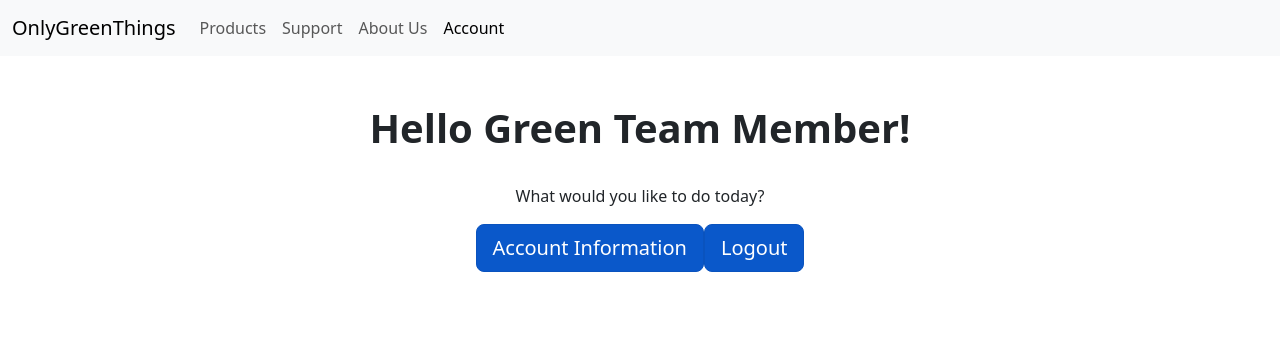
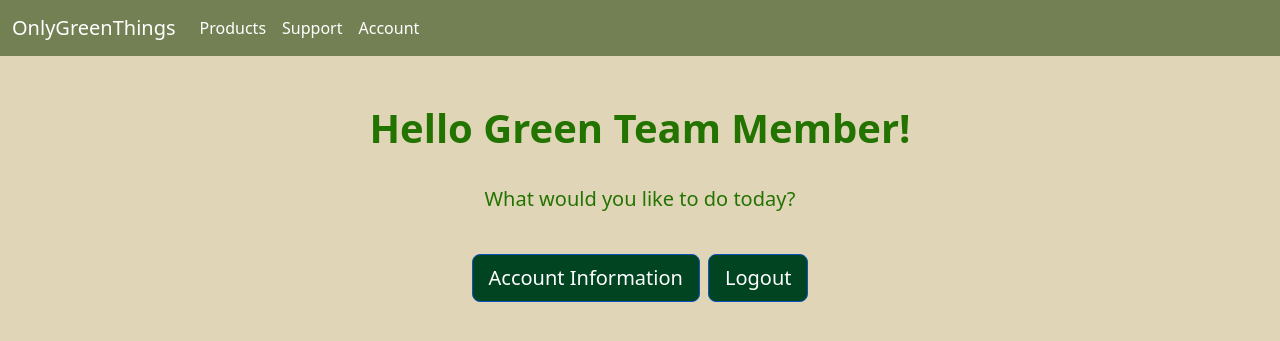
Before and after one commit to evanwongyf/app_development_technical_review, a Flask app: page /staff_account in a window 1280 px wide. Shown: the top 341 px of the page. Run offline with Flask 3, Linux system fonts and the light colour scheme; some libraries are stand-ins or nearby versions.

Commit message:
Update staff_account.html

```diff
--- a/templates/staff_account.html
+++ b/templates/staff_account.html
@@ -6,13 +6,38 @@
     <link href="https://cdn.jsdelivr.net/npm/bootstrap@5.3.2/dist/css/bootstrap.min.css" rel="stylesheet">
     <script src="https://cdn.jsdelivr.net/npm/bootstrap@5.3.2/dist/js/bootstrap.bundle.min.js"></script>
     <style>
+        body {
+            background-color: #e1d5b8;
+        }
+        .green-text {
+            color: #237300;
+        }
         .bold-h1 {
             font-weight: bold;
+        }
+        .button-spacing {
+            margin: 0 4px;
+        }
+        .custom-paragraph {
+            font-size: 20px;
+        }
+        .custom-button {
+            background-color: #014421 !important;
+            color: #fff;
+        }
+        .navbar-custom {
+            background-color: #738054 !important;
+        }
+        .navbar-custom .navbar-brand,
+        .navbar-custom .navbar-brand:hover,
+        .navbar-custom .navbar-brand:focus,
+        .navbar-custom .navbar-nav .nav-link {
+            color: #ffffff !important;
         }
     </style>
 </head>
 <body>
-    <nav class="navbar navbar-expand-lg bg-light">
+    <nav class="navbar navbar-expand-lg navbar-custom">
         <div class="container-fluid">
             <a class="navbar-brand" href="{{ url_for('staff_account') }}">OnlyGreenThings</a>
             <button class="navbar-toggler" type="button" data-bs-toggle="collapse" data-bs-target="#navbarNavAltMarkup" aria-controls="navbarNavAltMarkup" aria-expanded="false" aria-label="Toggle navigation">
@@ -22,19 +47,18 @@
                 <div class="navbar-nav">
                     <a class="nav-link" href="{{ url_for('staff_products') }}">Products</a>
                     <a class="nav-link" href="{{ url_for('staff_support') }}">Support</a>
-        <a class="nav-link" href="{{ url_for('staff_about_us') }}">About Us</a>
                     <a class="nav-link active" aria-current="page" href="{{ url_for('staff_account') }}">Account</a>
                 </div>
             </div>
         </div>
     </nav>
-    <h1 class="text-center mt-5 bold-h1">Hello Green Team Member!</h1>
+    <h1 class="text-center mt-5 bold-h1 green-text">Hello Green Team Member!</h1>
     <br>
-    <p class="text-center">What would you like to do today?</p>
-
+    <p class="text-center custom-paragraph green-text">What would you like to do today?</p>
+    <br>
     <div class="d-flex justify-content-center align-items-center">
-        <a href="{{url_for('staff_account_information')}}" class="btn btn-primary btn-lg active" role="button" aria-pressed="true">Account Information</a>
-        <a href="{{url_for('logout')}}" class="btn btn-primary btn-lg active" role="button" aria-pressed="true">Logout</a>
+        <a href="{{url_for('staff_account_information')}}" class="btn btn-primary btn-lg active button-spacing custom-button" role="button" aria-pressed="true">Account Information</a>
+        <a href="{{url_for('logout')}}" class="btn btn-primary btn-lg active button-spacing custom-button" role="button" aria-pressed="true">Logout</a>
     </div>
 </body>
 </html>
```
Lines whose indentation alone changed are shown as unchanged.
